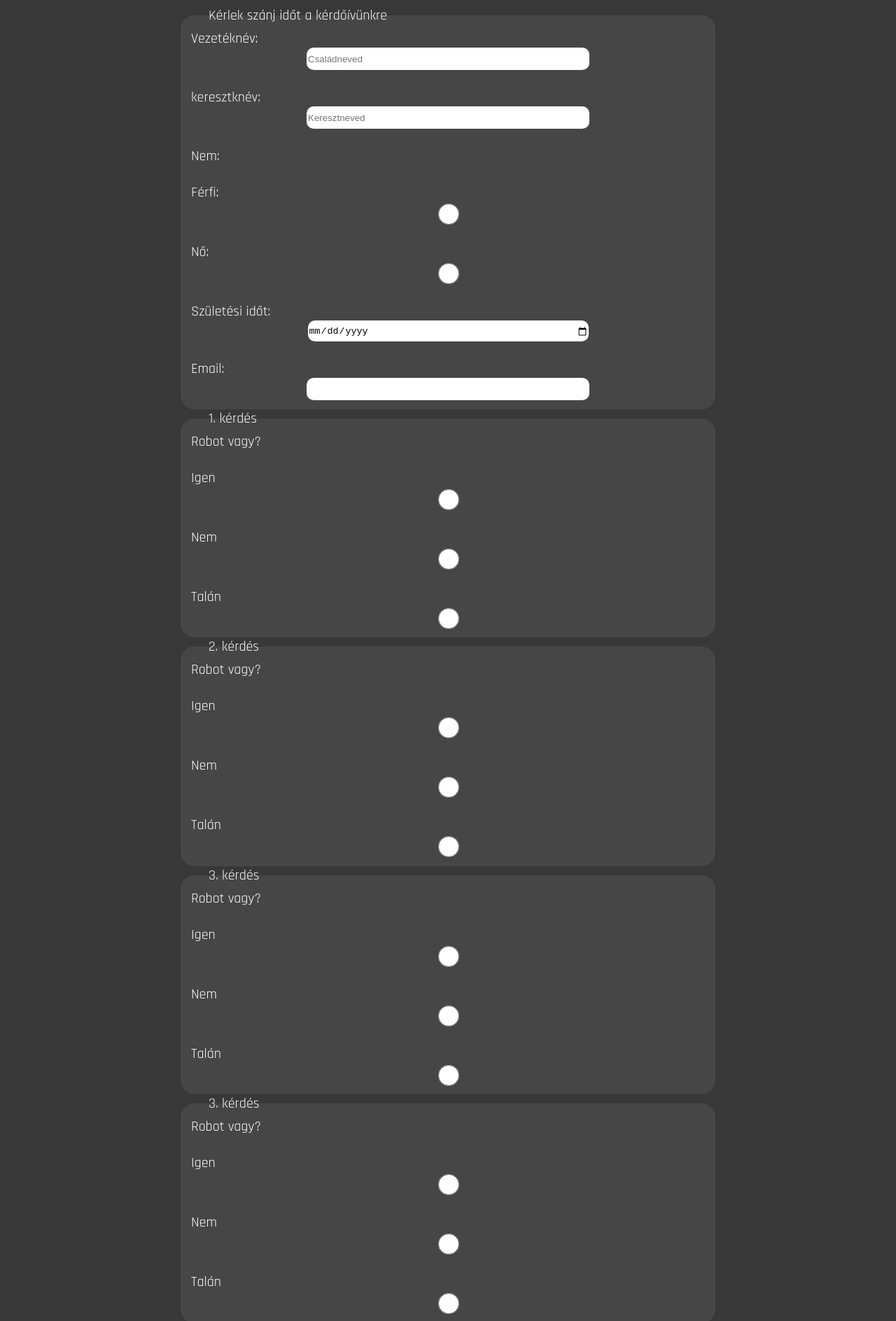
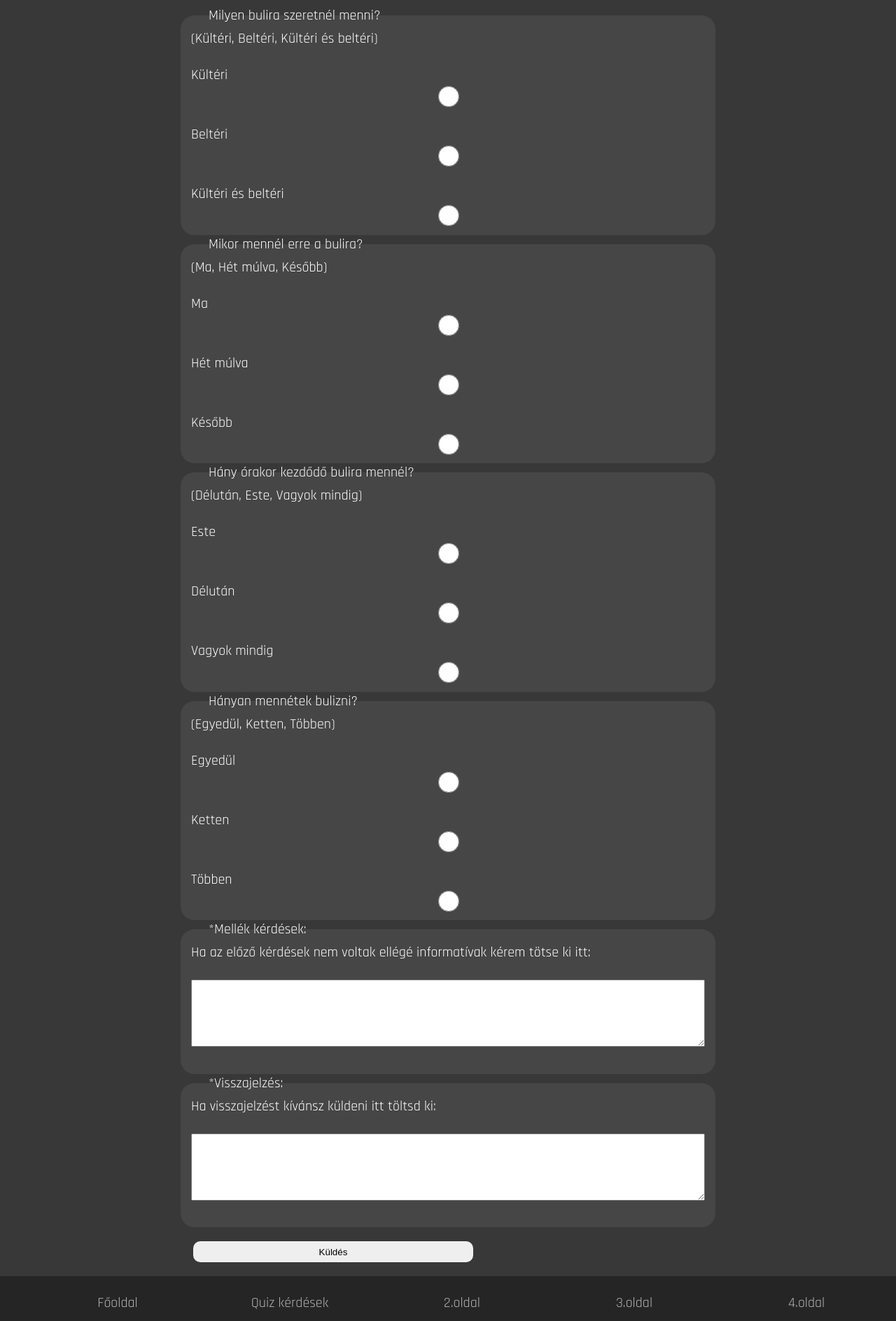
Before and after one commit to Martonnvok/inputok, a plain HTML site: page szerep2.html in a window 1280 px wide. Shown: the part 259-2147 px from the top of the page at 70% size. Drawn offline with Linux system fonts and the light colour scheme.

Commit message:
Piniel G., Petrovai A. html elkeszult

```diff
--- a/szerep2.html
+++ b/szerep2.html
@@ -2,16 +2,18 @@
 <html lang="hu">
 <head>
     <meta charset="UTF-8">
-    <meta http-equiv="X-UA-Compatible" content="IE=edge">
+    <meta name="description" content="Buli keresés űrlap">
+    <meta name="keywords" content="Buli, Személy, Idő">
+    <meta name="author" content="Piniel Gábor, Petrovai Asztrik">
     <meta name="viewport" content="width=device-width, initial-scale=1.0">
     <link rel="stylesheet" href="https://fonts.googleapis.com/css?family=Rajdhani">
     <link rel="stylesheet" href="style.css">
-    <title>szabad</title>
+    <title>Piniel Gábor, Petrovai Asztrik</title>
 </head>
 <body>
     <main>
         <header>
-            <h1>CÍM</h1>
+            <h1>Buli helyszíne és ideje.</h1>
         </header>
         <nav>
             <ul>
@@ -23,99 +25,82 @@
             </ul>
         </nav>
         <article>
-            <h2>Kérdőív3</h2>
+            <h2>Buli</h2>
+            <!-- Piniel Gábor -->
             <fieldset>
-                <legend>Kérlek szánj időt a kérdőívünkre</legend>
-                <label for="vNev">Vezetéknév: </label>
-                <input type="text" id="vNev" name="vezetekNev"  placeholder="Családneved"> <br>
-                <label for="kNev">keresztknév: </label>
-                <input type="text" id="kNev" name="keresztNev" placeholder="Keresztneved">
+                <legend>Milyen bulira szeretnél menni?</legend>
+                <label for="robot">(Kültéri, Beltéri, Kültéri és beltéri)</label>
                 <br>
-                <label for="start">Nem: </label>
+                <label for="igen">Kültéri</label>
+                <input type="radio" name="helyszín">
                 <br>
-                <label for="ferfi">Férfi: </label>
-                <input type="radio" >
+                <label for="nem">Beltéri</label>
+                <input type="radio" name="helyszín">
                 <br>
-                <label for="no">Nő: </label>
-                <input type="radio"  >
-                <br>
-                <label for="szul">Születési időt: </label>
-                <input type="date">
-                <br>
-                <label for="email">Email: </label>
-                <input type="email">
+                <label for="talan">Kültéri és beltéri</label>
+                <input type="radio" name="helyszín">
             </fieldset>
 
             <fieldset>
-                <legend>1. kérdés</legend>
-                <label for="robot">Robot vagy?</label>
+                <legend>Mikor mennél erre a bulira?</legend>
+                <label for="robot">(Ma, Hét múlva, Később)</label>
                 <br>
-                <label for="igen">Igen</label>
-                <input type="radio">
+                <label for="igen">Ma</label>
+                <input type="radio" name="datum">
                 <br>
-                <label for="nem">Nem</label>
-                <input type="radio">
+                <label for="nem">Hét múlva</label>
+                <input type="radio" name="datum">
                 <br>
-                <label for="talan">Talán</label>
-                <input type="radio">
-
+                <label for="talan">Később</label>
+                <input type="radio" name="datum">
             </fieldset>
 
             <fieldset>
-                <legend>2. kérdés</legend>
-                <label for="robot">Robot vagy?</label>
+                <legend>Hány órakor kezdődő bulira mennél?</legend>
+                <label for="robot">(Délután, Este, Vagyok mindig)</label>
                 <br>
-                <label for="igen">Igen</label>
-                <input type="radio">
+                <label for="igen">Este</label>
+                <input type="radio" name="ido">
                 <br>
-                <label for="nem">Nem</label>
-                <input type="radio">
+                <label for="nem">Délután</label>
+                <input type="radio" name="ido">
                 <br>
-                <label for="talan">Talán</label>
-                <input type="radio">
+                <label for="talan">Vagyok mindig</label>
+                <input type="radio" name="ido">
             </fieldset>
 
             <fieldset>
-                <legend>3. kérdés</legend>
-                <label for="robot">Robot vagy?</label>
+                <legend>Hányan mennétek bulizni?</legend>
+                <label for="robot">(Egyedül, Ketten, Többen)</label>
                 <br>
-                <label for="igen">Igen</label>
-                <input type="radio">
+                <label for="igen">Egyedül</label>
+                <input type="radio" name="szmelyek">
                 <br>
-                <label for="nem">Nem</label>
-                <input type="radio">
+                <label for="nem">Ketten</label>
+                <input type="radio" name="szmelyek">
                 <br>
-                <label for="talan">Talán</label>
-                <input type="radio">
+                <label for="talan">Többen</label>
+                <input type="radio" name="szmelyek">
+            </fieldset>
+            <!-- Piniel Gábor -->
+            <!-- Petrovai Asztrik -->
+            <fieldset>
+                <legend>*Mellék kérdések:</legend>
+                <label for="robot">Ha az előző kérdések nem voltak ellégé informatívak kérem tötse ki itt:</label>
+                <br>
+                <textarea cols=40 rows=6></textarea>
+                <br>
             </fieldset>
 
             <fieldset>
-                <legend>3. kérdés</legend>
-                <label for="robot">Robot vagy?</label>
+                <legend>*Visszajelzés:</legend>
+                <label for="robot">Ha visszajelzést kívánsz küldeni itt töltsd ki:</label>
                 <br>
-                <label for="igen">Igen</label>
-                <input type="radio">
+                <textarea cols=40 rows=6></textarea>
                 <br>
-                <label for="nem">Nem</label>
-                <input type="radio">
-                <br>
-                <label for="talan">Talán</label>
-                <input type="radio">
             </fieldset>
-
-            <fieldset>
-                <legend>3. kérdés</legend>
-                <label for="robot">Robot vagy?</label>
-                <br>
-                <label for="igen">Igen</label>
-                <input type="radio">
-                <br>
-                <label for="nem">Nem</label>
-                <input type="radio">
-                <br>
-                <label for="talan">Talán</label>
-                <input type="radio">
-            </fieldset>
+            <input class="button" type='button' value='Küldés' onclick="visszajelzes()">
+            <!-- Petrovai Asztrik -->
         </article>
         <footer>
             <nav>
@@ -130,6 +115,13 @@
             <p>&copy;Nem lopott weblap</p>
         </footer>
     </main>
+   <!-- Petrovai Asztrik -->
+<script>
+function visszajelzes() {
+  alert("Köszönjük, hogy kitöltötte!");
+}
+</script>
+<!-- Petrovai Asztrik -->
 
 </body>
 </html>
```
